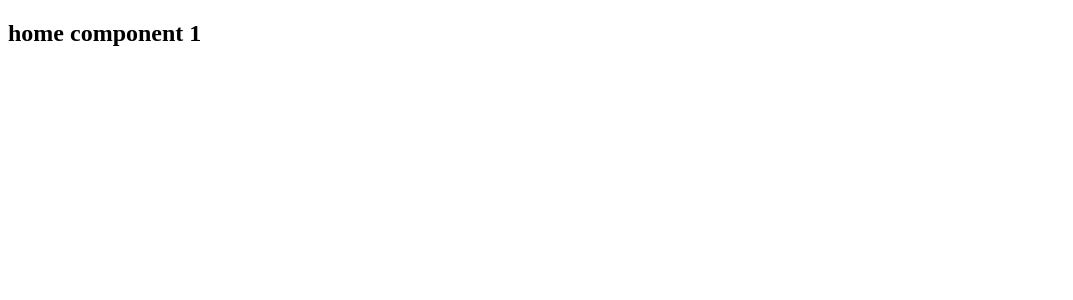
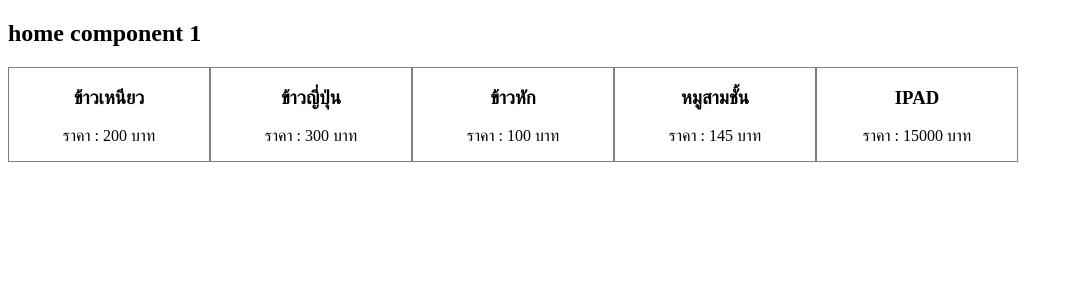
Before and after one commit to samartka/learnangular_II, an Angular app: page / in a window 1280 px wide. Shown: the top 300 px of the page, without its empty margins (0-1073 px from the left). Built offline with nearby package versions, Linux system fonts and the light colour scheme.

Commit message:
chapter 17

```diff
--- a/src/app/app.component.html
+++ b/src/app/app.component.html
@@ -1,4 +1,4 @@
 <div>
   <app-home [title]="'home component 1'"></app-home>
-  <!-- <app-productlist></app-productlist> -->
+  <app-productlist></app-productlist>
 </div>
```
